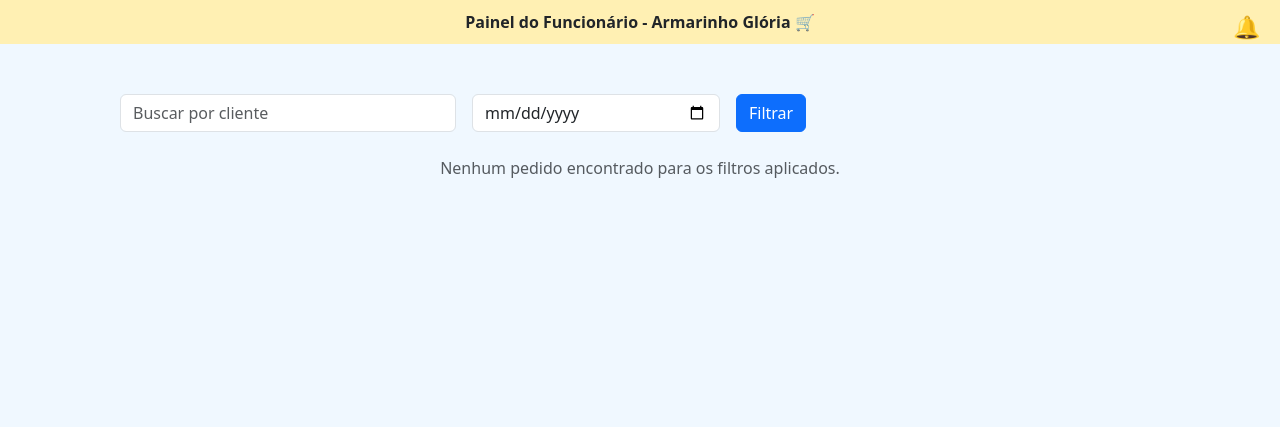
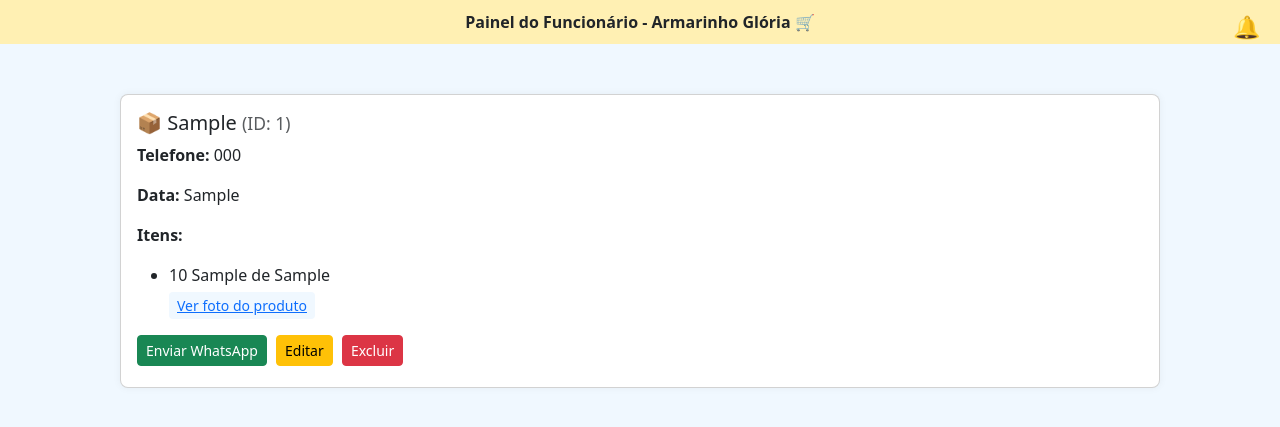
Before and after one commit to Pedr0Henriq/SistemaLoja, a Flask app: page /painel in a window 1280 px wide. Shown: the top 427 px of the page. Run offline with Flask 3, Linux system fonts and the light colour scheme; tables that the repository leaves empty hold one stand-in row (values such as "Sample post"); data that the repository does not hold is empty; parts of the project's set-up code (start-up, migrations or seed data) failed here and were passed over.

Commit message:
tudo funcionando

```diff
--- a/app/app.py
+++ b/app/app.py
@@ -1,5 +1,5 @@
 from flask import Flask
-from database import init_db
+from database.database import init_db
 from routes.client import client_bp
 from routes.crud_order import crud_bp
 from routes.api_whatsapp import whatsapp_bp
--- a/app/routes/api_whatsapp.py
+++ b/app/routes/api_whatsapp.py
@@ -86,4 +86,4 @@
             }), 500
     except requests.exceptions.RequestException as e:
         print(f"Erro ao enviar mensagem via Evolution API: {e}")
-        return jsonify({"erro": "Erro ao enviar mensagem via Evolution API."}), 500
+        return jsonify({"erro": f"Erro ao enviar mensagem via Evolution API: {e}"}), 500
--- a/app/routes/crud_order.py
+++ b/app/routes/crud_order.py
@@ -52,13 +52,11 @@
         if not validar_telefone(telefone):
             return jsonify({'erro':'Formato de telefone inválido.'}), 400
 
-
-        status = request.form.get('status')
         data_hora = datetime.now().strftime("%d/%m/%Y %H:%M")
 
         conn = get_db()
         cursor = conn.cursor()
-        cursor.execute('UPDATE pedidos SET telefone= ?, status = ?, data_hora = ? WHERE id = ?',(telefone,status,data_hora,id,))
+        cursor.execute('UPDATE pedidos SET telefone= ?, data_hora = ? WHERE id = ?',(telefone,data_hora,id,))
 
 
         itens = []
@@ -71,7 +69,7 @@
                     itens.append({})
                 itens[index][campo] = value
         for item in itens:
-            cursor.execute('UPDATE itens SET item= ?, quantidade = ? WHERE pedido_id = ?',(item['item'],item['quantidade'],id,))
+            cursor.execute('UPDATE itens SET item= ?, quantidade = ?, unidade = ? WHERE pedido_id = ?',(item['item'],item['quantidade'],item['unidade'],id,))
         conn.commit()
         conn.close()
         return redirect(url_for('employee.painel'))
--- a/app/templates/funcionario/view.html
+++ b/app/templates/funcionario/view.html
@@ -116,18 +116,6 @@
   <audio id="notificacao-audio" src="static/assets/new-notification-011-364050.mp3"></audio>
 
   <div class="container painel">
-    <form method="get" class="row g-2 g-md-3 mb-4">
-      <div class="col-12 col-md-4">
-        <input type="text" name="cliente" placeholder="Buscar por cliente" class="form-control" value="{{ request.args.get('cliente', '') }}">
-      </div>
-      <div class="col-12 col-md-3">
-        <input type="date" name="data" class="form-control" value="{{ request.args.get('data', '') or current_date }}">
-      </div>
-      <div class="col-12 col-md-2">
-        <button type="submit" class="btn btn-primary">Filtrar</button>
-      </div>
-    </form>
-
     {% for pedido in pedidos %}
     <div class="card card-pedido" id="pedido-{{ pedido.id }}">
       <div class="card-body">
@@ -180,28 +168,18 @@
   </div>
 
   <script>
-    // Ajusta altura dos inputs em mobile para melhor usabilidade
       if (window.innerWidth < 576) {
         document.querySelectorAll('.form-control, .btn').forEach(el => {
           el.style.height = '44px';
-          el.style.fontSize = '16px'; // Tamanho mínimo recomendado para mobile
+          el.style.fontSize = '16px';
         });
       }
-    function enviarPedidoWhatsApp(button) {
-      const nome = button.dataset.cliente;
-      let telefone = button.dataset.telefone || "";
-      if (/^\d{8,9}$/.test(telefone)) telefone = "81" + telefone;
 
-      const itens = JSON.parse(button.dataset.itens);
-      const lista = itens.map(i => `- ${i.quantidade} x ${i.item}`).join("%0A");
 
-      const valor = prompt("Informe o valor total do pedido para " + nome + ":");
-      if (valor) {
-        const mensagem = `Olá ${nome}! Seu pedido:%0A${lista}%0ATotal: R$ ${valor}%0A%0AEscolha a forma de pagamento:%0A1️⃣ Pix: 037.886.844-61%0APague na retirada%0A2️⃣ Dinheiro%0A3️⃣ Cartão%0A%0A`;
-        const link = `https://wa.me/55${telefone}?text=${mensagem}`;
-        window.open(link, '_blank');
-      }
-    }
+    document.querySelector('form').addEventListener('submit', function(event) {
+      event.preventDefault();
+      filtrarPedidos();
+    });
 
     function excluirPedido(id, cardId) {
       if (confirm('Tem certeza que deseja excluir este pedido?')) {
```
Also changed, not shown: app/templates/funcionario/edit_order.html (+4 -11 lines), 1 other file.
